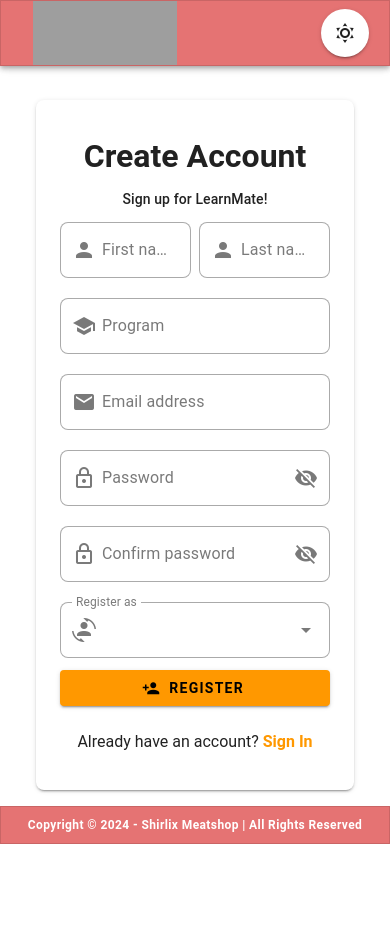
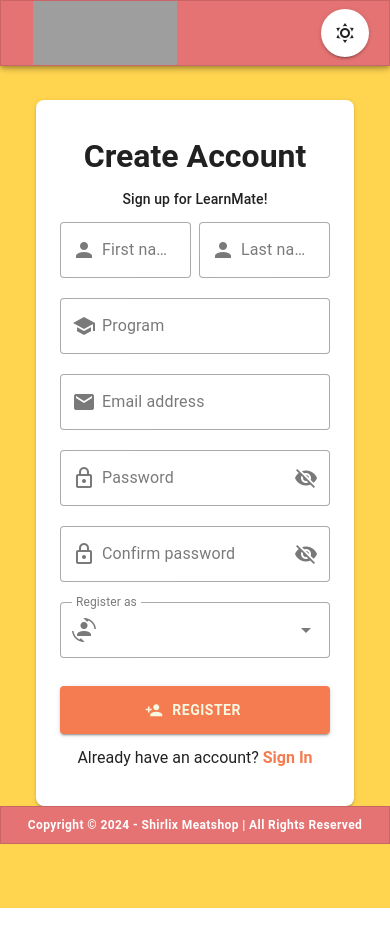
Before and after one commit to LBrangan/finals, a Vue app: page /register in a window 390 px wide. Before the commit the page ends 862 px from the top, so only its background shows below. Built offline with nearby package versions, Linux system fonts and the light colour scheme; no server answers; grey boxes are pictures that could not be loaded.

Commit message:
fixed log-in and register, and added functionality.

```diff
--- a/package.json
+++ b/package.json
@@ -12,6 +12,7 @@
   },
   "dependencies": {
     "@supabase/supabase-js": "^2.49.4",
+    "axios": "^1.9.0",
     "pinia": "^3.0.1",
     "vue": "^3.5.13",
     "vue-router": "^4.5.0",
--- a/src/components/auth/LoginForm.vue
+++ b/src/components/auth/LoginForm.vue
@@ -7,27 +7,16 @@ import { useLogin } from '@/composables/auth/login'
 const { formData, formAction, refVForm, onFormSubmit } = useLogin()
 const isPasswordVisible = ref(false)
 
-// Define emits for form validation
-defineEmits(['update:valid', 'submit'])
-
-defineProps({
-  valid: {
-    type: Boolean,
-    default: false,
-  },
-})
-
-// Make sure password is included in formData
-formData.value.password = ''
+// Remove inject vuetify
 </script>
 
 <template>
   <AlertNotification
-    :formSuccessMessage="formAction.formSuccessMessage"
-    :formErrorMessage="formAction.formErrorMessage"
+    :form-success-message="formAction.formSuccessMessage"
+    :form-error-message="formAction.formErrorMessage"
   ></AlertNotification>
 
-  <v-form ref="refVForm" @submit.prevent="onFormSubmit">
+  <v-form ref="refVForm" @submit.prevent="onFormSubmit" class="auth-form">
     <v-row dense>
       <v-col cols="12">
         <v-text-field
@@ -61,8 +50,8 @@ formData.value.password = ''
 
     <!-- Login Button -->
     <v-btn
-      color="orange"
-      class="white--text mb-3 font-weight-bold"
+      color="#F57C51"
+      class="login-btn"
       prepend-icon="mdi-login"
       type="submit"
       :loading="formAction.formProcess"
@@ -73,3 +62,20 @@ formData.value.password = ''
     </v-btn>
   </v-form>
 </template>
+
+<style scoped>
+.login-btn {
+  margin-top: 1rem;
+  height: 48px;
+  font-weight: 600;
+  letter-spacing: 0.5px;
+  color: white !important;
+  background-color: #f57c51 !important;
+  transition: all 0.3s ease;
+}
+
+.login-btn:hover {
+  background-color: #fcbc58 !important;
+  transform: translateY(-2px);
+}
+</style>
--- a/src/components/auth/RegisterForm.vue
+++ b/src/components/auth/RegisterForm.vue
@@ -17,14 +17,13 @@ defineProps({
 })
 
 const { formData, formAction, refVForm, onFormSubmit } = useRegister()
-
 const isPasswordVisible = ref(false)
 const isConfirmPasswordVisible = ref(false)
 </script>
 
 <template>
   <v-col cols="12" md="6" class="pa-8">
-    <v-card class="pa-6" elevation="2" rounded="lg">
+    <v-card class="pa-6 auth-card" elevation="2" rounded="lg">
       <v-row justify="center">
         <v-col cols="12" class="text-center">
           <h1 class="mt-2 font-weight-bold">Create Account</h1>
@@ -144,8 +143,8 @@ const isConfirmPasswordVisible = ref(false)
         </v-row>
 
         <v-btn
-          color="orange"
-          class="white--text mb-3 font-weight-bold"
+          color="#F57C51"
+          class="register-btn"
           prepend-icon="mdi-account-plus"
           type="submit"
           :loading="formAction.formProcess"
@@ -159,20 +158,36 @@ const isConfirmPasswordVisible = ref(false)
       <!-- Sign In Link -->
       <v-col class="text-center">
         Already have an account?
-        <RouterLink to="/" class="text-decoration-none font-weight-bold text-orange text--darken-3">
-          Sign In
-        </RouterLink>
+        <RouterLink to="/" class="signin-link"> Sign In </RouterLink>
       </v-col>
     </v-card>
   </v-col>
 </template>
 
 <style scoped>
-.v-text-field {
-  border-radius: 8px;
+.register-btn {
+  margin-top: 1rem;
+  height: 48px;
+  font-weight: 600;
+  letter-spacing: 0.5px;
+  color: #f6f8e2 !important;
+  transition: all 0.3s ease;
 }
 
-:deep(.v-field) {
-  border-radius: 8px !important;
+.register-btn:hover {
+  background-color: #fcbc58 !important;
+  transform: translateY(-2px);
+}
+
+.signin-link {
+  color: #f57c51 !important;
+  font-weight: 600;
+  text-decoration: none;
+  transition: all 0.3s ease;
+}
+
+.signin-link:hover {
+  color: #fcbc58 !important;
+  text-decoration: underline;
 }
 </style>
--- a/src/views/auth/LoginView.vue
+++ b/src/views/auth/LoginView.vue
@@ -29,7 +29,7 @@ onUnmounted(() => {
 <template>
   <AppLayout>
     <template #content>
-      <v-container fluid>
+      <v-container fluid class="login-container">
         <v-row justify="center" align="center" class="fill-height">
           <!-- Left Column - Image -->
           <v-col
@@ -38,7 +38,7 @@ onUnmounted(() => {
             :lg="6"
             :class="{ 'text-center': !isMobile, 'd-none': isMobile }"
           >
-            <img src="@/assets/background.jpg" alt="Logo" class="login-image" />
+            <img src="/images/background.jpg" alt="Logo" class="login-image" />
           </v-col>
 
           <!-- Right Column - Login Form -->
@@ -48,7 +48,7 @@ onUnmounted(() => {
             :class="isMobile ? 'px-4' : ''"
             :p="isMobile ? 3 : 5"
           >
-            <v-card class="pa-6" elevation="2" rounded="lg">
+            <v-card class="pa-6 auth-card" elevation="2" rounded="lg">
               <v-row justify="center">
                 <v-col cols="12" class="text-center">
                   <h1 class="mt-2 font-weight-bold">Welcome Back</h1>
@@ -61,12 +61,7 @@ onUnmounted(() => {
               <!-- Sign Up Link -->
               <v-col class="text-center">
                 Don't have an account?
-                <RouterLink
-                  to="/register"
-                  class="text-decoration-none font-weight-bold text-orange text--darken-3"
-                >
-                  Sign Up
-                </RouterLink>
+                <RouterLink to="/register" class="signup-link">Sign Up</RouterLink>
               </v-col>
             </v-card>
 
@@ -84,15 +79,21 @@ onUnmounted(() => {
 </template>
 
 <style scoped>
-.floating-toggle {
-  position: absolute;
-  top: 20px;
-  right: 20px;
-  z-index: 1000;
+.signup-link {
+  color: #f57c51 !important;
+  font-weight: 600;
+  font-size: 0.95rem;
+  text-decoration: none;
+  margin-left: 4px;
+  transition: all 0.3s ease;
 }
 
-.bg-amber-lighten-2 {
-  background-color: #ffd54f !important;
+.forgot-link {
+  color: rgba(0, 0, 0, 0.6) !important;
+  font-weight: 500;
+  font-size: 0.9rem;
+  text-decoration: none;
+  transition: all 0.3s ease;
 }
 
 .fill-height {
--- a/src/views/auth/RegisterView.vue
+++ b/src/views/auth/RegisterView.vue
@@ -20,7 +20,7 @@ onUnmounted(() => {
 <template>
   <AppLayout>
     <template #content>
-      <v-container fluid>
+      <v-container fluid class="register-container">
         <v-row align="center" justify="center">
           <v-col :cols="isMobile ? 12 : 11" :sm="isMobile ? 12 : 11" :md="10" :lg="9">
             <v-row>
@@ -31,7 +31,7 @@ onUnmounted(() => {
                 :class="{ 'd-none': isMobile, 'd-md-flex': !isMobile }"
                 class="align-center justify-center pa-8"
               >
-                <img src="@/assets/background.jpg" alt="Logo" class="responsive-img" />
+                <img src="/images/background.jpg" alt="Logo" class="responsive-img" />
               </v-col>
 
               <!-- Form Section -->
@@ -45,28 +45,20 @@ onUnmounted(() => {
 </template>
 
 <style scoped>
-.bg-amber-lighten-2 {
-  background-color: #ffd54f;
+.register-container {
+  background: #ffd54f;
+  min-height: 100vh;
 }
 
-.fill-height {
-  min-height: 100vh;
+.v-col {
+  transition: all 0.3s ease;
 }
 
 .responsive-img {
   max-width: 100%;
   height: auto;
   object-fit: contain;
-}
-
-@media (max-width: 600px) {
-  .floating-toggle {
-    top: 10px;
-    right: 10px;
-  }
-}
-
-.v-col {
-  transition: all 0.3s ease;
+  border-radius: 12px;
+  box-shadow: 0 8px 32px rgba(245, 124, 81, 0.15);
 }
 </style>
```
Also changed, not shown: 1 other file (tests, documents, lock files or other folders).
